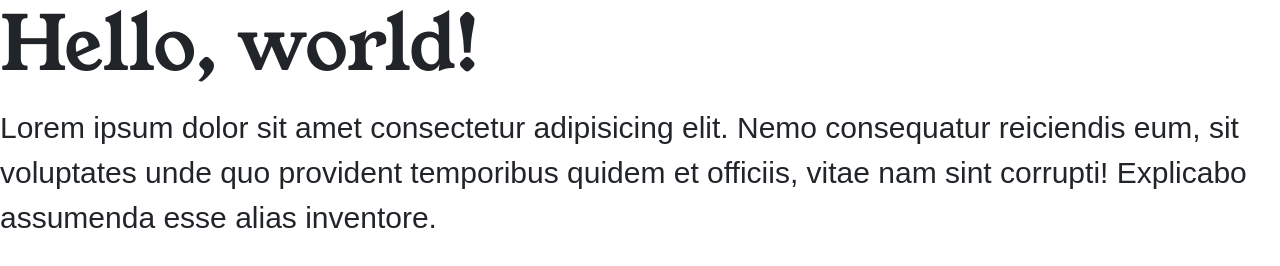
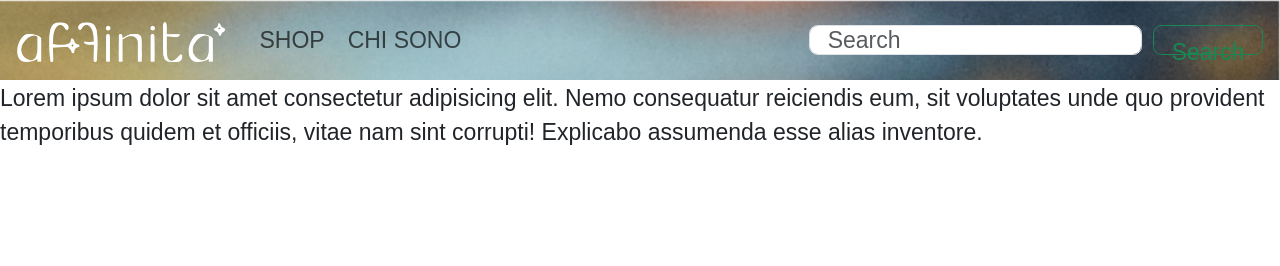
Before and after one commit to Hackademy-180/Live-Coding-sito-Personale_Sara-Spadafina, a plain HTML site: page index.html in a window 1280 px wide. Drawn offline with nearby package versions, Linux system fonts and the light colour scheme; a web font is replaced by a local one.

Commit message:
inizio navbar

```diff
--- a/index.html
+++ b/index.html
@@ -20,6 +20,33 @@ OBIETTIVO : replicare il template del docente con un vostro tema utilizzando tut
 e siti che vi saranno caricati. -->
 
     <body>
+        <nav class="navbar navbar-expand-lg nav-personale">
+            <div class="container-fluid">
+                <a class="navbar-brand" href="#">
+                    <img src="./media/Risorsa 13.png" class="logo-navbar" alt="logo affinita">
+                </a>
+                <button class="navbar-toggler" type="button" data-bs-toggle="collapse" data-bs-target="#navbarSupportedContent" aria-controls="navbarSupportedContent" aria-expanded="false" aria-label="Toggle navigation">
+                <span class="navbar-toggler-icon"></span>
+                </button>
+                <div class="collapse navbar-collapse" id="navbarSupportedContent">
+                    <ul class="navbar-nav me-auto mb-2 mb-lg-0">
+                        <li class="nav-items">
+                            <a class="nav-link" aria-current="page" href="#">SHOP</a>
+                        </li>
+                        <li class="nav-item">
+                            <a class="nav-link" aria-current="page" href="#">CHI SONO</a>
+                        </li>
+
+
+                    </ul>
+                    <form class="cerca-dimensione d-flex "  role="search">
+                        <input class="form-control me-2" type="search" placeholder="Search" aria-label="Search"/>
+                        <button class="btn btn-outline-success" type="submit">Search</button>
+                    </form>
+                </div>
+            </div>
+        </nav>
+
         <h1>Hello, world!</h1>
         <p>Lorem ipsum dolor sit amet consectetur adipisicing elit. Nemo consequatur reiciendis eum,
             sit voluptates unde quo provident temporibus quidem et officiis, vitae nam sint corrupti!
--- a/style.css
+++ b/style.css
@@ -1,6 +1,6 @@
 *{
     font-family: "Bubbler One", sans-serif;
-    font-size: 30px;
+    font-size: 23px;
 }
 
 h1,h2,h3,h4{
@@ -36,3 +36,21 @@ h1,h2,h3,h4{
 .bg-verde{
     background-color: var(--verde);
 }
+
+.nav-personale{
+    height: 80px;
+    width: 100%;
+    background-image: url(./media/Risorsa\ 6.jpg);
+    background-repeat: no-repeat;
+    background-size: cover;
+    position: fixed;
+}
+
+.cerca-dimensione{
+    height: 30px;
+
+}
+
+.logo-navbar{
+    height: 40px;
+}
```
Also changed, not shown: media/Risorsa 1.jpg (added), media/Risorsa 12.jpg (added), media/Risorsa 13.png (added), media/Risorsa 14.jpg (added), media/Risorsa 14.png (added), media/Risorsa 15.png (added), media/Risorsa 2.jpg (added), media/Risorsa 3.jpg (added), media/Risorsa 6.jpg (added), media/Risorsa 7.jpg (added), media/Risorsa 8.jpg (added), 2 other files.
